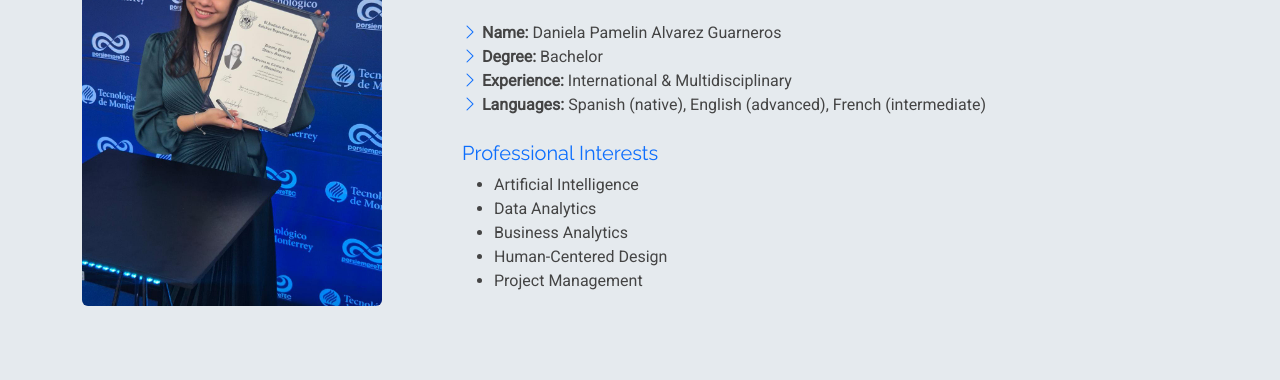
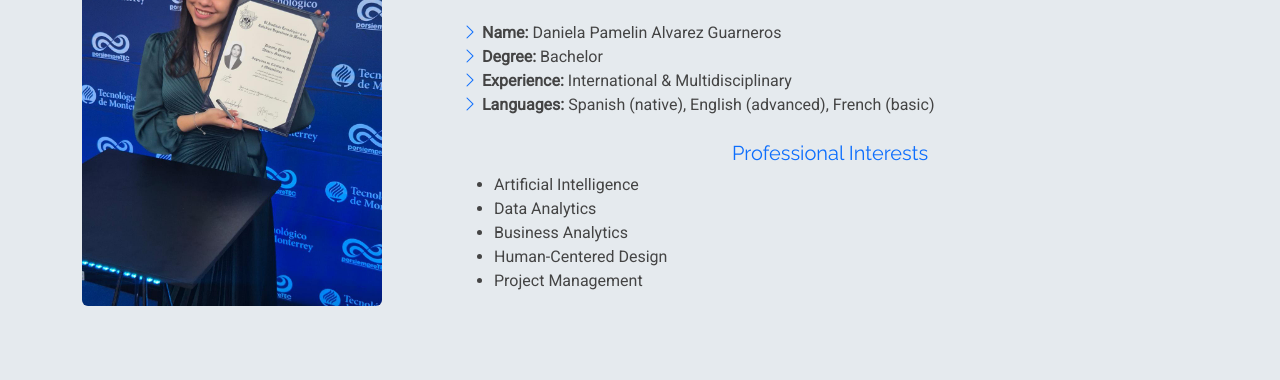
Before and after one commit to DanielaPalvarez/nestdaniela.github.io, a plain HTML site: page about.html in a window 1280 px wide. Shown: the part 420-800 px from the top of the page. Drawn offline with Linux system fonts and the light colour scheme.

Commit message:
Professional interests

```diff
--- a/about.html
+++ b/about.html
@@ -102,13 +102,13 @@
             <li><i class="bi bi-chevron-right text-primary"></i> <strong>Name:</strong> Daniela Pamelin Alvarez Guarneros</li>
             <li><i class="bi bi-chevron-right text-primary"></i> <strong>Degree:</strong> Bachelor</li>
             <li><i class="bi bi-chevron-right text-primary"></i> <strong>Experience:</strong> International & Multidisciplinary</li>
-            <li><i class="bi bi-chevron-right text-primary"></i> <strong>Languages:</strong> Spanish (native), English (advanced), French (intermediate)</li>
+            <li><i class="bi bi-chevron-right text-primary"></i> <strong>Languages:</strong> Spanish (native), English (advanced), French (basic)</li>
           </ul>
         </div>
 
         <!-- Professional Interests -->
         <div class="mt-4">
-          <h5 class="text-primary">Professional Interests</h5>
+          <h5 class="text-primary text-center">Professional Interests</h5>
           <ul>
             <li>Artificial Intelligence</li>
             <li>Data Analytics</li>
```
